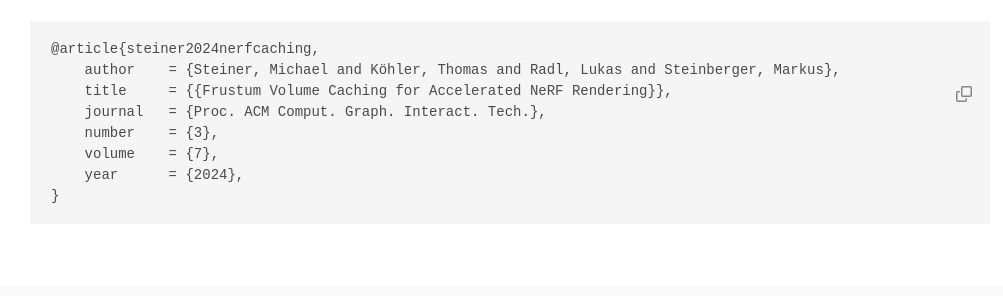
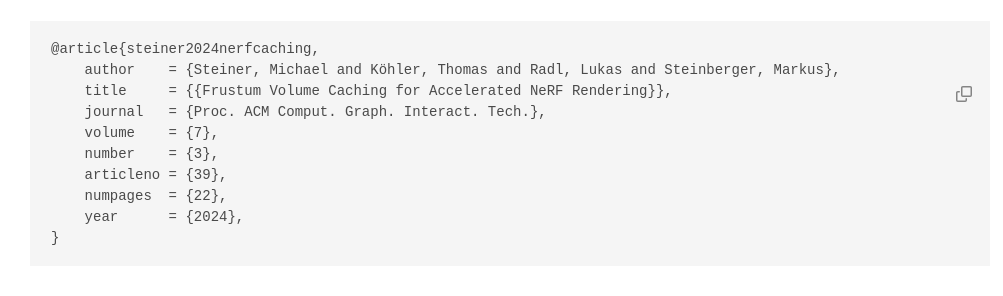
Before and after one commit to steimich96/FrustumVolumeCaching, a plain HTML site: page index.html in a window 1280 px wide. Shown: the part 3978-4274 px from the top of the page, without its empty margins (130-1133 px from the left). Drawn offline with nearby package versions, Linux system fonts and the light colour scheme; a script that the page names is missing; some icons are missing; a web font is replaced by a local one.

Commit message:
Update index.html

```diff
--- a/index.html
+++ b/index.html
@@ -307,8 +307,10 @@
     author    = {Steiner, Michael and Köhler, Thomas and Radl, Lukas and Steinberger, Markus},
     title     = {{Frustum Volume Caching for Accelerated NeRF Rendering}},
     journal   = {Proc. ACM Comput. Graph. Interact. Tech.},
+    volume    = {7},
     number    = {3},
-    volume    = {7},
+    articleno = {39},
+    numpages  = {22},
     year      = {2024},
 }</code></pre>
             <clipboard-copy aria-label="Copy"
```
